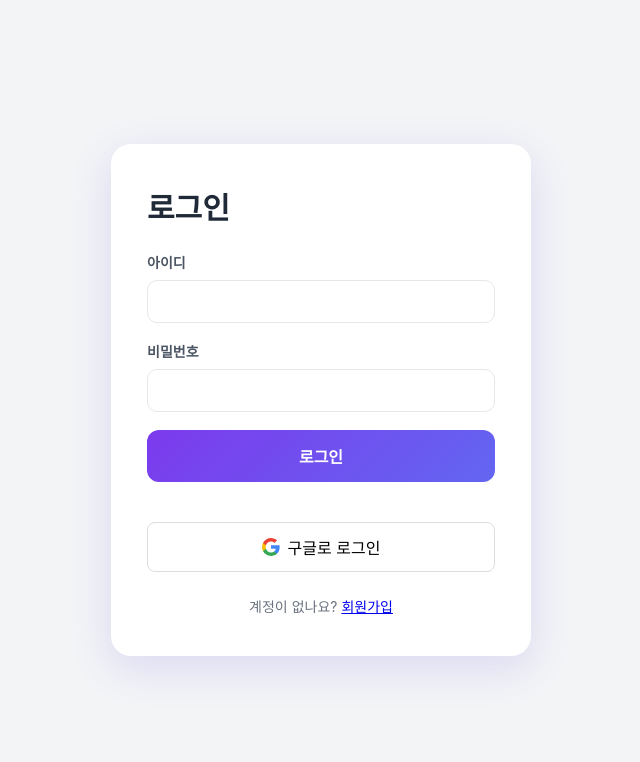
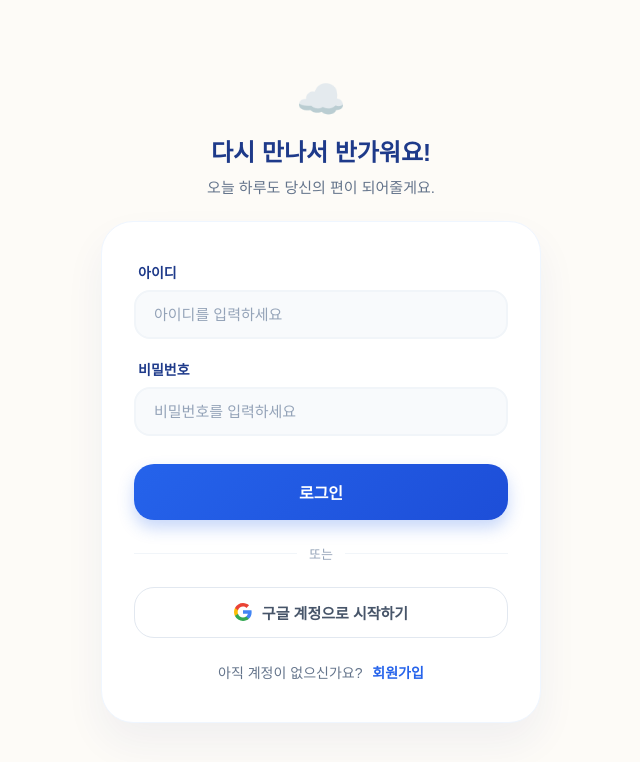
Before and after one commit to cloud1pm/frontend, a React (Vite) app: page /login in a window 1280 px wide. Shown: the top 762 px of the page, without its empty margins (319-959 px from the left). Built offline with nearby package versions, Linux system fonts and the light colour scheme.

Commit message:
ui: 로그인 추가

```diff
--- a/src/pages/AuthPage.css
+++ b/src/pages/AuthPage.css
@@ -1,180 +1,238 @@
-.auth-title + .auth-hero-text {
-  margin-top: -4px;
-}
-.plain-layout {
+/* AuthPage.css - Warm & Deep Blue Theme */
+
+/* 배경 및 레이아웃 */
+.auth-wrapper {
+  width: 100%;
   min-height: 100vh;
-  width: 100%;
+  background-color: #fdfbf7; /* Warm Cream */
   display: flex;
+  justify-content: center;
   align-items: center;
-  justify-content: center;
-  background: #f3f4f6;
-  padding: 32px 16px;
+  padding: 24px;
   box-sizing: border-box;
+  font-family: "Pretendard", sans-serif;
 }
 
-.auth-card {
+.auth-container {
   width: 100%;
-  max-width: 420px;
-  background: white;
-  border-radius: 20px;
-  box-shadow: 0 12px 40px rgba(79, 70, 229, 0.15);
-  padding: 40px 36px;
-  box-sizing: border-box;
+  max-width: 440px;
   display: flex;
   flex-direction: column;
   gap: 24px;
 }
 
-.auth-hero {
-  display: flex;
-  flex-direction: column;
-  gap: 16px;
-  align-items: flex-start;
-  text-align: left;
+/* 헤더 영역 */
+.auth-header {
+  text-align: center;
 }
 
-.auth-illustration {
+.auth-logo-icon {
   font-size: 40px;
+  display: block;
+  margin-bottom: 8px;
+  animation: float 3s ease-in-out infinite;
 }
-.auth-hero-text {
-  font-size: 16px;
-  color: #4b5563;
-  line-height: 1.7;
+
+@keyframes float {
+  0%, 100% { transform: translateY(0); }
+  50% { transform: translateY(-6px); }
 }
 
 .auth-title {
-  font-size: 30px;
-  font-weight: 700;
-  color: #1f2937;
+  font-size: 24px;
+  font-weight: 800;
+  color: #1e3a8a; /* Deep Navy */
+  margin: 0 0 8px 0;
+}
+
+.auth-subtitle {
+  font-size: 15px;
+  color: #64748b;
   margin: 0;
 }
 
-.auth-subtitle {
-  font-size: 14px;
-  color: #6b7280;
-  margin: 0;
-  line-height: 1.6;
+/* 메인 카드 */
+.auth-card {
+  background: white;
+  border-radius: 32px;
+  padding: 40px 32px;
+  box-shadow: 0 20px 40px rgba(30, 58, 138, 0.06);
+  border: 1px solid #eff6ff;
+  display: flex;
+  flex-direction: column;
 }
 
+/* 폼 요소 */
 .auth-form {
   display: flex;
   flex-direction: column;
-  gap: 18px;
+  gap: 20px;
 }
 
-.auth-field {
+.auth-input-group {
   display: flex;
   flex-direction: column;
   gap: 8px;
 }
 
-.auth-label {
+.auth-input-group label {
   font-size: 14px;
-  color: #4b5563;
-  font-weight: 600;
+  font-weight: 700;
+  color: #1e3a8a;
+  margin-left: 4px;
 }
 
 .auth-input {
   width: 100%;
-  padding: 12px 16px;
-  border: 1px solid #e5e7eb;
-  border-radius: 10px;
+  padding: 14px 18px;
+  border-radius: 16px;
+  border: 2px solid #f1f5f9;
+  background-color: #f8fafc;
   font-size: 15px;
-  transition: border-color 0.2s, box-shadow 0.2s;
+  color: #334155;
+  outline: none;
+  transition: all 0.2s;
+  box-sizing: border-box;
 }
 
 .auth-input:focus {
-  border-color: #7c3aed;
-  box-shadow: 0 0 0 4px rgba(124, 58, 237, 0.15);
-  outline: none;
+  border-color: #2563eb;
+  background-color: #fff;
+  box-shadow: 0 4px 12px rgba(37, 99, 235, 0.05);
 }
 
-.auth-submit {
-  width: 100%;
-  padding: 14px 16px;
-  border: none;
-  border-radius: 12px;
-  background: linear-gradient(135deg, #7c3aed, #6366f1);
-  color: white;
-  font-size: 16px;
-  font-weight: 600;
-  cursor: pointer;
-  transition: transform 0.2s, box-shadow 0.2s;
+.auth-input::placeholder {
+  color: #94a3b8;
 }
 
-.auth-submit:disabled {
-  background: #a5b4fc;
-  cursor: not-allowed;
-  transform: none;
-  box-shadow: none;
+/* 버튼 스타일 */
+.auth-btn-primary {
+  width: 100%;
+  padding: 16px;
+  background: linear-gradient(135deg, #2563eb 0%, #1d4ed8 100%);
+  color: white;
+  border: none;
+  border-radius: 20px;
+  font-size: 16px;
+  font-weight: 700;
+  cursor: pointer;
+  margin-top: 8px;
+  transition: transform 0.2s, box-shadow 0.2s;
+  box-shadow: 0 8px 16px rgba(37, 99, 235, 0.25);
 }
 
-.auth-submit:not(:disabled):hover {
-  transform: translateY(-1px);
-  box-shadow: 0 10px 20px rgba(99, 102, 241, 0.3);
+.auth-btn-primary:hover:not(:disabled) {
+  transform: translateY(-2px);
+  box-shadow: 0 12px 24px rgba(37, 99, 235, 0.35);
 }
 
-.auth-footer {
-  font-size: 14px;
-  color: #6b7280;
-  text-align: center;
+.auth-btn-primary:active:not(:disabled) {
+  transform: scale(0.98);
 }
 
-.auth-link {
-  color: #7c3aed;
-  font-weight: 600;
-  text-decoration: none;
-  margin-left: 4px;
+.auth-btn-primary:disabled {
+  background: #cbd5e1;
+  box-shadow: none;
+  cursor: not-allowed;
 }
 
-.auth-link:hover {
+/* 구분선 */
+.auth-divider {
+  display: flex;
+  align-items: center;
+  margin: 24px 0;
+  color: #94a3b8;
+  font-size: 13px;
+}
+
+.auth-divider::before,
+.auth-divider::after {
+  content: "";
+  flex: 1;
+  height: 1px;
+  background-color: #f1f5f9;
+}
+
+.auth-divider span {
+  padding: 0 12px;
+}
+
+/* 구글 로그인 버튼 */
+.auth-btn-google {
+  width: 100%;
+  padding: 14px;
+  background-color: #fff;
+  border: 1px solid #e2e8f0;
+  border-radius: 20px;
+  font-size: 15px;
+  font-weight: 600;
+  color: #475569;
+  display: flex;
+  align-items: center;
+  justify-content: center;
+  gap: 10px;
+  cursor: pointer;
+  transition: all 0.2s;
+}
+
+.auth-btn-google:hover {
+  background-color: #f8fafc;
+  border-color: #cbd5e1;
+  transform: translateY(-1px);
+}
+
+/* 하단 링크 */
+.auth-footer-link {
+  text-align: center;
+  margin-top: 24px;
+  font-size: 14px;
+  color: #64748b;
+}
+
+.auth-footer-link a {
+  color: #2563eb;
+  font-weight: 700;
+  text-decoration: none;
+  margin-left: 6px;
+}
+
+.auth-footer-link a:hover {
   text-decoration: underline;
 }
 
-.auth-error {
-  background: #fee2e2;
+/* 에러 메시지 */
+.auth-error-msg {
+  background-color: #fee2e2;
   color: #b91c1c;
-  padding: 12px 14px;
-  border-radius: 10px;
+  padding: 12px;
+  border-radius: 12px;
   font-size: 14px;
+  text-align: center;
+  margin-bottom: 16px;
+  border: 1px solid #fecaca;
 }
 
-.auth-hint {
-  font-size: 13px;
-  color: #9ca3af;
-}
-
-@media (max-width: 480px) {
-  .auth-card {
-    padding: 32px 24px;
-    border-radius: 16px;
-  }
-
-  .auth-title {
-    font-size: 26px;
-  }
-}
-
-/* --- 중복 확인 버튼 (작게) --- */
+/* --- 회원가입용 추가 스타일 --- */
 .auth-check-btn {
-  padding: 8px 12px;
-  font-size: 13px;
-  border: none;
-  border-radius: 8px;
-  background: #7c3aed;
-  color: white;
+  padding: 0 16px;
+  height: 50px; /* 인풋 높이랑 맞춤 */
+  background-color: #eff6ff;
+  color: #2563eb;
+  border: 1px solid #dbeafe;
+  border-radius: 16px;
+  font-size: 14px;
   font-weight: 600;
   cursor: pointer;
   white-space: nowrap;
-  transition: transform 0.15s, box-shadow 0.15s;
+  transition: all 0.2s;
 }
 
 .auth-check-btn:hover {
-  transform: translateY(-1px);
-  box-shadow: 0 6px 14px rgba(99, 102, 241, 0.25);
+  background-color: #dbeafe;
 }
 
-.auth-check-btn:active {
-  transform: translateY(0);
-  box-shadow: none;
+.auth-row {
+  display: flex;
+  gap: 8px;
+  align-items: flex-end;
 }
--- a/src/pages/EncouragementPage.jsx
+++ b/src/pages/EncouragementPage.jsx
@@ -160,7 +160,7 @@ export default function EncouragementPage() {
           {/* 하단 버튼 그룹 */}
           <div className="enc-btn-group">
             <button className="enc-btn secondary" onClick={() => navigate("/chat")}>
-              다음에
+              채팅 페이지로
             </button>
             <button
               className="enc-btn primary"
--- a/src/pages/LoginPage.jsx
+++ b/src/pages/LoginPage.jsx
@@ -1,33 +1,29 @@
-// src/pages/LoginPage.jsx
-
 import React, { useState, useEffect } from "react";
 import { useAuth } from "../context/AuthContext";
-import { Link, useNavigate } from "react-router-dom";
+import { Link, useNavigate, useLocation } from "react-router-dom";
 import { initiateGoogleLogin } from "../api/authApi";
+import "./AuthPage.css"; // 스타일 공유
 
 const LoginPage = () => {
   const { login, isAuthenticated, loading, user } = useAuth();
   const navigate = useNavigate();
+  const location = useLocation();
 
   const [form, setForm] = useState({ username: "", password: "" });
   const [error, setError] = useState(null);
   const [isSubmitting, setIsSubmitting] = useState(false);
+
   useEffect(() => {
-  //  로그인 페이지가 아닐 때는 절대 자동 이동하지 않는다
     if (location.pathname !== "/login") return;
-
-  console.log("🔵 [LoginPage] 상태 변경:", { loading, isAuthenticated, user });
-
     if (!loading && isAuthenticated && user) {
       if (user.hasCompletedInitialSetup) {
-      console.log("✅ [LoginPage] 온보딩 완료 → /chat 이동");
         navigate("/chat", { replace: true });
       } else {
-      console.log("⚠️ [LoginPage] 온보딩 미완료 → /onboarding 이동");
         navigate("/onboarding", { replace: true });
       }
     }
   }, [loading, isAuthenticated, user, navigate, location.pathname]);
+
   const handleChange = (e) => {
     setForm((prev) => ({ ...prev, [e.target.name]: e.target.value }));
   };
@@ -42,16 +38,11 @@ useEffect(() => {
         username: form.username,
         password: form.password,
       });
-
-      // useEffect에서 자동으로 리다이렉트 처리됨
     } catch (err) {
-      let errorMessage = "잘못된 아이디 또는 비밀번호입니다.";
-
-      // 서버 연결 문제일 때만 별도 처리
+      let errorMessage = "아이디 또는 비밀번호를 확인해주세요.";
       if (err.request && !err.response) {
         errorMessage = "서버와 연결할 수 없습니다.";
       }
-
       setError(errorMessage);
       setForm({ username: "", password: "" });
     } finally {
@@ -59,36 +50,29 @@ useEffect(() => {
     }
   };
 
-  const handleGoogleLogin = () => {
-    console.log("🔵 [LoginPage] 구글 로그인 버튼 클릭");
-    initiateGoogleLogin();
-  };
+  return (
+    <div className="auth-wrapper">
+      <div className="auth-container">
 
-  return (
-    <div className="plain-layout">
+        {/* 헤더 영역 */}
+        <header className="auth-header">
+          <span className="auth-logo-icon">☁️</span>
+          <h1 className="auth-title">다시 만나서 반가워요!</h1>
+          <p className="auth-subtitle">오늘 하루도 당신의 편이 되어줄게요.</p>
+        </header>
+
+        {/* 메인 카드 */}
         <div className="auth-card">
-        <h1 className="auth-title">로그인</h1>
-
-        {error && (
-          <div className="auth-error" style={{
-            padding: "12px",
-            backgroundColor: "#fee2e2",
-            color: "#dc2626",
-            borderRadius: "8px",
-            marginBottom: "16px",
-            fontSize: "14px"
-          }}>
-            {error}
-          </div>
-        )}
+          {error && <div className="auth-error-msg">{error}</div>}
 
           <form onSubmit={handleSubmit} className="auth-form">
-          <div className="auth-field">
-            <label className="auth-label">아이디</label>
+            <div className="auth-input-group">
+              <label>아이디</label>
               <input
                 type="text"
                 name="username"
                 className="auth-input"
+                placeholder="아이디를 입력하세요"
                 value={form.username}
                 onChange={handleChange}
                 disabled={isSubmitting}
@@ -96,12 +80,13 @@ useEffect(() => {
               />
             </div>
 
-          <div className="auth-field">
-            <label className="auth-label">비밀번호</label>
+            <div className="auth-input-group">
+              <label>비밀번호</label>
               <input
                 type="password"
                 name="password"
                 className="auth-input"
+                placeholder="비밀번호를 입력하세요"
                 value={form.password}
                 onChange={handleChange}
                 disabled={isSubmitting}
@@ -110,54 +95,31 @@ useEffect(() => {
             </div>
 
             <button
-            className="auth-submit"
+              className="auth-btn-primary"
               disabled={isSubmitting}
-            style={{
-              opacity: isSubmitting ? 0.6 : 1,
-              cursor: isSubmitting ? "not-allowed" : "pointer"
-            }}
             >
               {isSubmitting ? "로그인 중..." : "로그인"}
             </button>
           </form>
 
-        <div style={{ marginTop: "16px" }}>
-          <button
-            className="google-login-btn"
-            onClick={handleGoogleLogin}
-            style={{
-              width: "100%",
-              padding: "12px",
-              backgroundColor: "#fff",
-              border: "1px solid #ddd",
-              borderRadius: "8px",
-              fontSize: "16px",
-              cursor: "pointer",
-              display: "flex",
-              alignItems: "center",
-              justifyContent: "center",
-              gap: "8px",
-              transition: "all 0.2s"
-            }}
-            onMouseEnter={(e) => {
-              e.target.style.backgroundColor = "#f9fafb";
-            }}
-            onMouseLeave={(e) => {
-              e.target.style.backgroundColor = "#fff";
-            }}
-          >
-            <svg width="18" height="18" viewBox="0 0 18 18">
+          <div className="auth-divider">
+            <span>또는</span>
+          </div>
+
+          {/* 구글 로그인 버튼 */}
+          <button className="auth-btn-google" onClick={initiateGoogleLogin}>
+            <svg width="18" height="18" viewBox="0 0 18 18" className="google-icon">
               <path fill="#4285F4" d="M17.64 9.2c0-.637-.057-1.251-.164-1.84H9v3.481h4.844c-.209 1.125-.843 2.078-1.796 2.717v2.258h2.908c1.702-1.567 2.684-3.874 2.684-6.615z"/>
               <path fill="#34A853" d="M9 18c2.43 0 4.467-.806 5.956-2.184l-2.908-2.258c-.806.54-1.837.86-3.048.86-2.344 0-4.328-1.584-5.036-3.711H.957v2.332C2.438 15.983 5.482 18 9 18z"/>
               <path fill="#FBBC05" d="M3.964 10.707c-.18-.54-.282-1.117-.282-1.707s.102-1.167.282-1.707V4.961H.957C.347 6.175 0 7.55 0 9s.348 2.825.957 4.039l3.007-2.332z"/>
               <path fill="#EA4335" d="M9 3.58c1.321 0 2.508.454 3.44 1.345l2.582-2.58C13.463.891 11.426 0 9 0 5.482 0 2.438 2.017.957 4.961L3.964 7.29C4.672 5.163 6.656 3.58 9 3.58z"/>
             </svg>
-            구글로 로그인
+            구글 계정으로 시작하기
           </button>
+
+          <div className="auth-footer-link">
+            아직 계정이 없으신가요? <Link to="/signup">회원가입</Link>
           </div>
-
-        <div className="auth-footer">
-          계정이 없나요? <Link to="/signup">회원가입</Link>
         </div>
       </div>
     </div>
```
Lines whose indentation alone changed are shown as unchanged.
